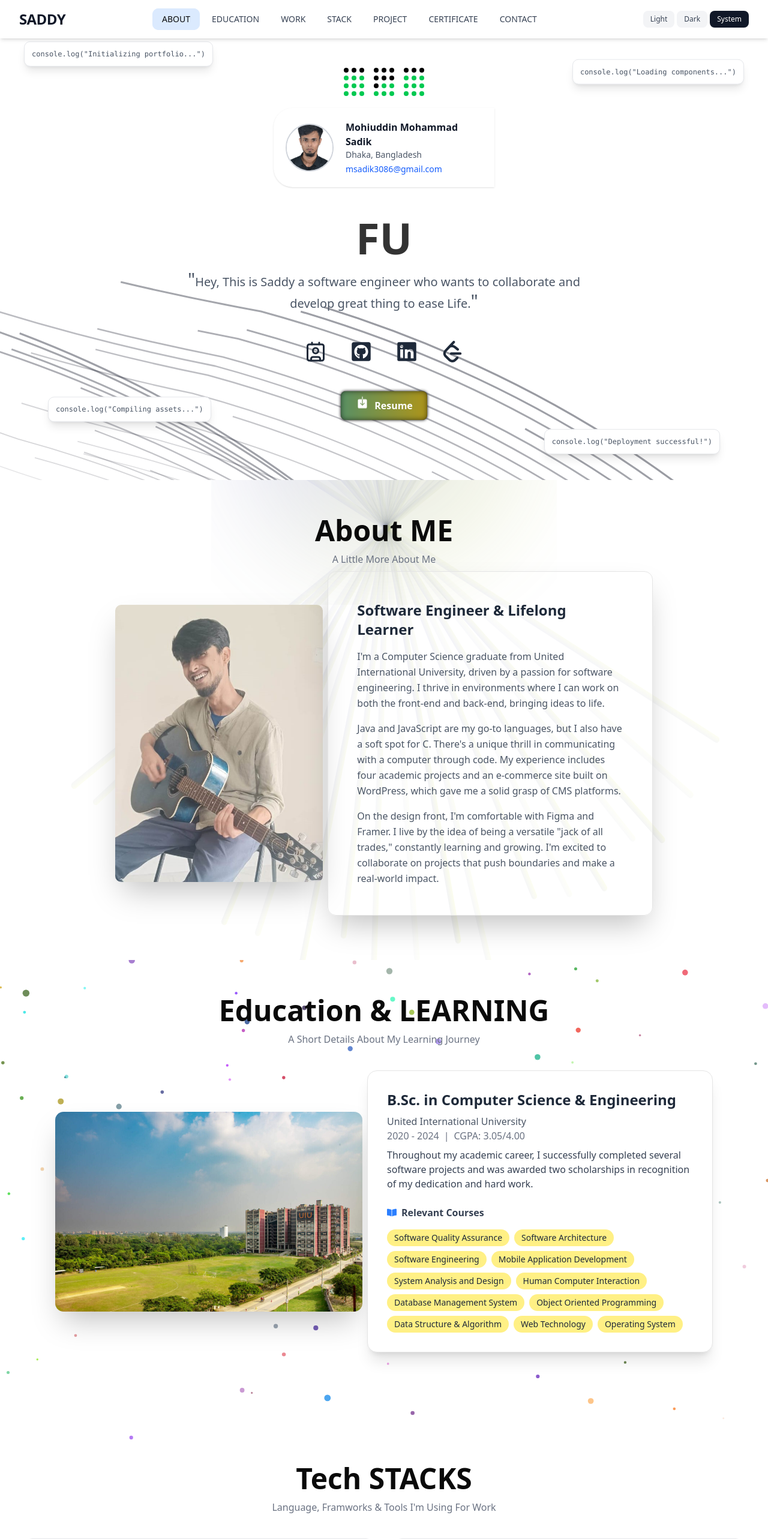
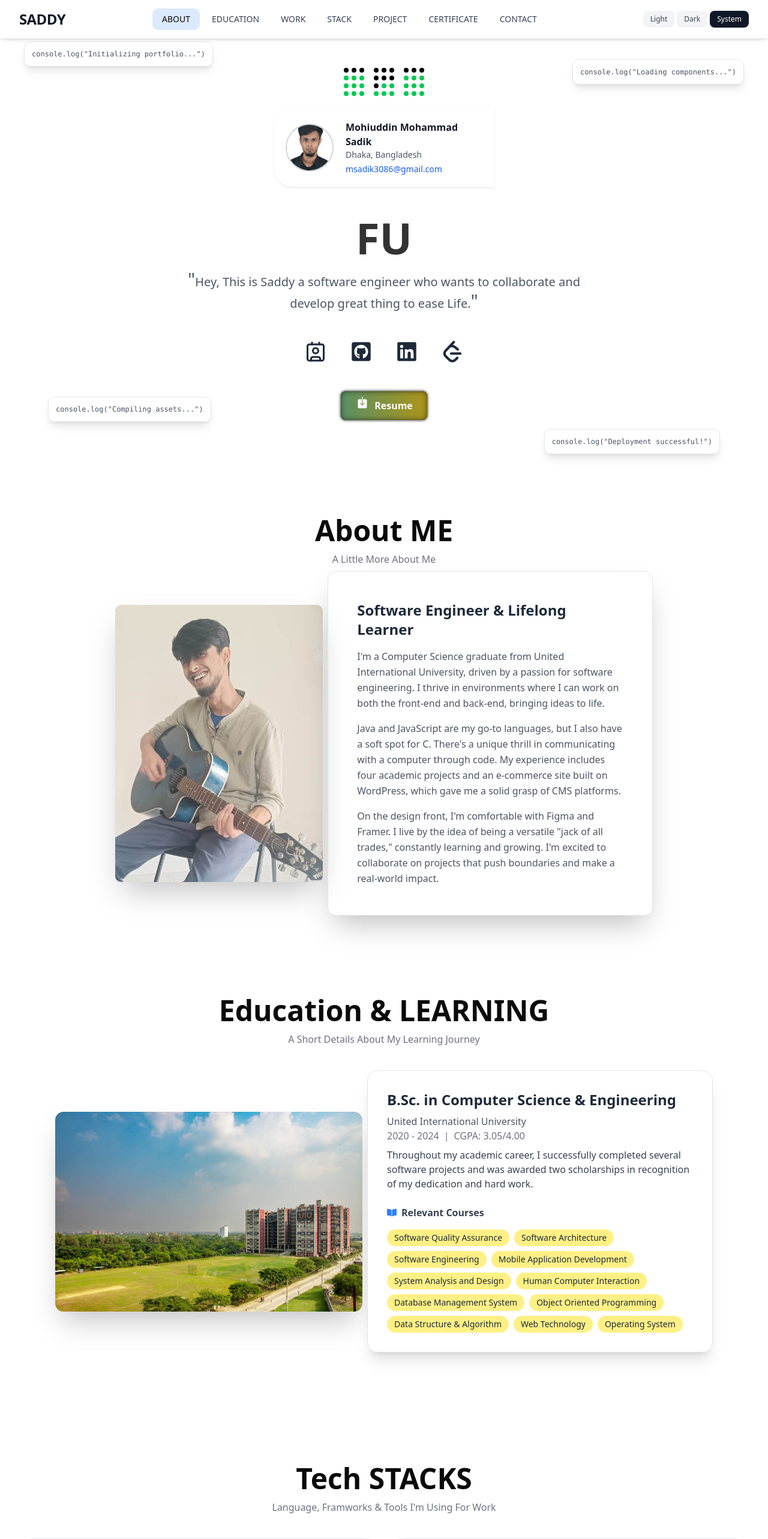
Before and after one commit to dksaddy/msadik, a Next.js app: page / in a window 1280 px wide. Shown: the top 2565 px of the page at 60% size. Built offline with nearby package versions, Linux system fonts and the light colour scheme.

Commit message:
August Deployment

```diff
--- a/app/components/About.jsx
+++ b/app/components/About.jsx
@@ -10,7 +10,7 @@ export default function About() {
       className="min-h-screen py-15 bg-white dark:bg-background relative overflow-hidden"
     >
       {/* God Rays Background */}
-      <GodRays />
+      {/*<GodRays />*/}
 
       <div className="container mx-auto px-6 relative z-10">
         <SectionHeader
--- a/app/components/Education.jsx
+++ b/app/components/Education.jsx
@@ -34,7 +34,7 @@ export default function Education() {
       className="relative min-h-screen py-15 px-4 md:px-8 lg:px-16 bg-white dark:bg-background overflow-hidden"
     >
       {/* Animated dots behind content */}
-      <DreamDots />
+      {/*<DreamDots />*/}
 
       {/* Content above dots */}
       <div className="mx-auto relative z-10">
--- a/app/components/Hero.jsx
+++ b/app/components/Hero.jsx
@@ -27,10 +27,10 @@ export default function Hero() {
     dark:bg-background"
     >
 
-      <div className="absolute inset-0">
+      {/*<div className="absolute inset-0">
         <FloatingPaths position={1} />
         <FloatingPaths position={-1} />
-      </div>
+      </div>*/}
       {/* Console Log Cards */}
       {consoleLogMessages.map((msg, index) => (
         <ConsoleLogCard
--- a/app/components/Project.jsx
+++ b/app/components/Project.jsx
@@ -64,7 +64,7 @@ export default function Projects() {
                     {/* Title + Role */}
                     <div>
                       <h3 className="text-2xl font-bold text-gray-800 dark:text-foreground">{project.title}</h3>
-                      <p className="text-indigo-600 font-medium">{project.role}</p>
+                      <p className="text-gary-600 font-medium dark:text-foreground">{project.role}</p>
                     </div>
 
                     {/* GitHub/Deployed Links */}
@@ -89,7 +89,7 @@ export default function Projects() {
                     </div>
                   </div>
 
-                  <p className="text-gray-700 mb-6">{project.description}</p>
+                  <p className="text-gray-700 dark:text-foreground mb-6">{project.description}</p>
 
                   <div className="mb-6">
                     <h4 className="text-sm font-semibold text-gray-500 mb-2">TECH STACK</h4>
```
